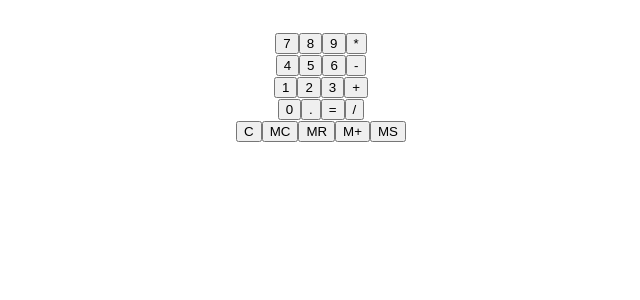
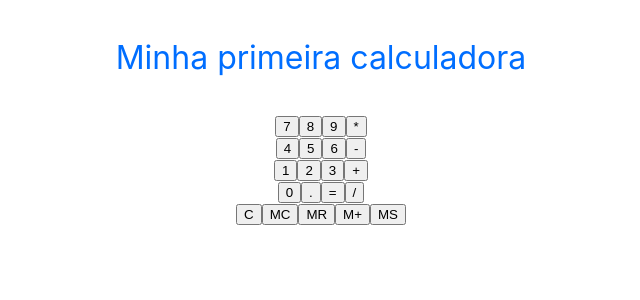
Before and after one commit to CarlosHenriqueSanz/calculadoraReact, a React (Create React App) app: page / in a window 1280 px wide. Shown: the top 300 px of the page, without its empty margins (319-959 px from the left). Built offline with nearby package versions, Linux system fonts and the light colour scheme.

Commit message:
minha calculadora com algumas mudancas de estilo, nao deu pra mudar o botao mas segue a vida

```diff
--- a/src/App.css
+++ b/src/App.css
@@ -1,43 +1,13 @@
 
 .App {
+  margin: 1cm;
   text-align: center;
   table-layout: auto;
-
-}
-.Bot{
-  color: #61dafb;
-}
-.App-logo {
-  height: 40vmin;
-  pointer-events: none;
+  color: rgb(0, 110, 255);
 }
 
-@media (prefers-reduced-motion: no-preference) {
-  .App-logo {
-    animation: App-logo-spin infinite 20s linear;
-  }
+.Titulo {
+  text-align: center;
+  color: rgb(0, 110, 255);
+  font-size: xx-large;
 }
-
-.App-header {
-  background-color: #282c34;
-  min-height: 100vh;
-  display: flex;
-  flex-direction: column;
-  align-items: center;
-  justify-content: center;
-  font-size: calc(10px + 2vmin);
-  color: white;
-}
-
-.App-link {
-  color: #61dafb;
-}
-
-@keyframes App-logo-spin {
-  from {
-    transform: rotate(0deg);
-  }
-  to {
-    transform: rotate(360deg);
-  }
-}
--- a/src/App.js
+++ b/src/App.js
@@ -12,6 +12,7 @@ function Display(props) {
 
 function Button(props) {
   return (
+
   <button onClick={props.click}>{props.text}</button>
   );
 }
@@ -162,11 +163,16 @@ class App extends Component{
 
   render() {
   return (
+
     <div className="App">
+      <div className="Titulo">
+        Minha primeira calculadora
+      </div>
       <h1><Display value={this.state.previous}/></h1>
       <h1><Display value={this.state.currentOperand}/></h1>
 
       <div className="Bot">
+
          <Button text="7" click={() => this.addNumber('7')}/>
         <Button text="8" click={() => this.addNumber('8')}/>
         <Button text="9" click={() => this.addNumber('9')}/>
```
